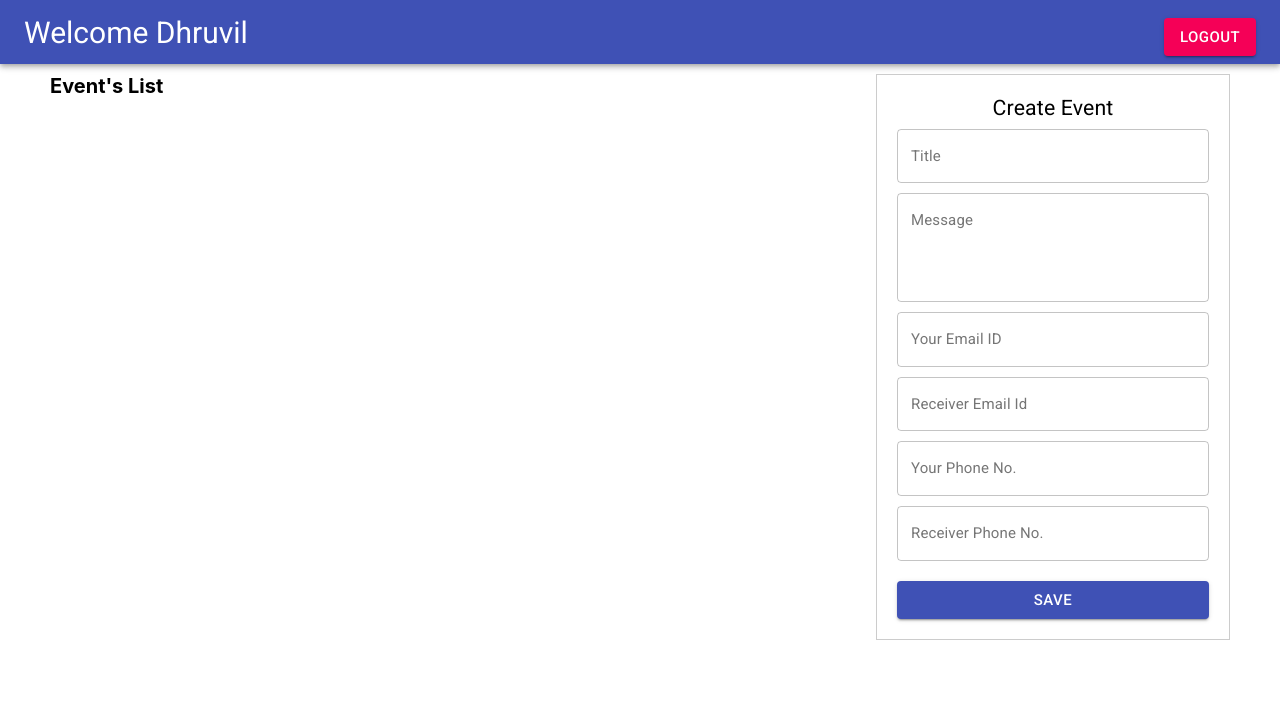
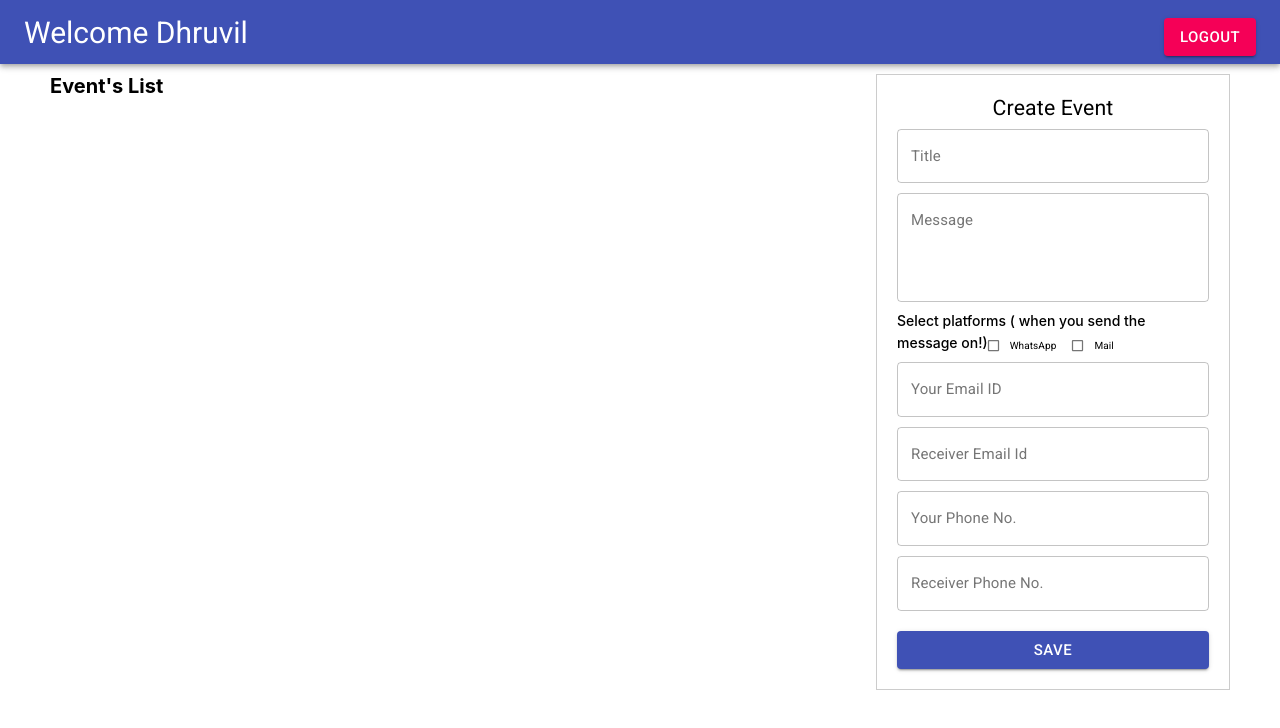
Before and after one commit to lucifer2355/event-messange, a React (Create React App) app in the folder client/: page / in a window 1280 px wide. Shown: the top 728 px of the page. Built offline with nearby package versions, Linux system fonts and the light colour scheme.

Commit message:
add check box

```diff
--- a/client/src/components/AddEventForm/AddEventForm.scss
+++ b/client/src/components/AddEventForm/AddEventForm.scss
@@ -2,4 +2,9 @@
   width: 30%;
   border: 1px solid #ccc;
   padding: 2rem;
+
+  &__typography {
+    font-size: 1.4rem;
+    font-weight: 500;
+  }
 }
--- a/client/src/components/AddEventForm/AddEventForm.tsx
+++ b/client/src/components/AddEventForm/AddEventForm.tsx
@@ -1,5 +1,11 @@
-import React from "react";
-import { Typography } from "@material-ui/core";
+import React, { useState } from "react";
+import {
+  Typography,
+  Checkbox,
+  CheckboxProps,
+  FormControlLabel,
+} from "@material-ui/core";
+import { useDispatch, useSelector } from "react-redux";
 import * as Yup from "yup";
 
 import {
@@ -8,6 +14,7 @@ import {
   SubmitButton,
 } from "../forms";
 import { AddEventValues } from "../../store/addEvent/types";
+import { RootState } from "../../store/rootReducer";
 
 const validationSchema = Yup.object().shape({
   title: Yup.string()
@@ -28,6 +35,14 @@ const validationSchema = Yup.object().shape({
 });
 
 const AddEventForm: React.FC = () => {
+  const { auth } = useSelector((state: RootState) => state);
+  const [isWhatsApp, setIsWhatsApp] = useState<boolean>(false);
+  const [isMail, setIsMail] = useState<boolean>(false);
+  const [platforms, setPlatforms] = useState([
+    { isWhatsApp: isWhatsApp },
+    { isMail: isMail },
+  ]);
+
   const initialValue: AddEventValues = {
     title: "",
     message: "",
@@ -35,7 +50,7 @@ const AddEventForm: React.FC = () => {
     emailTo: "",
     phoneNoFrom: null,
     phoneNoTo: null,
-    platforms: [{ whatsApp: false }, { email: false }],
+    platforms: platforms,
   };
 
   const handleSubmit: any = (values: AddEventValues) => {
@@ -66,6 +81,34 @@ const AddEventForm: React.FC = () => {
           rows={4}
           style={{ fontSize: "1.5rem" }}
         />
+
+        <Typography variant='inherit' className='event__form__typography'>
+          Select platforms ( when you send the message on!)
+        </Typography>
+
+        <FormControlLabel
+          control={
+            <Checkbox
+              checked={isWhatsApp}
+              onChange={() => setIsWhatsApp((preState) => !preState)}
+              name='isWhatsApp'
+              color='primary'
+            />
+          }
+          label='WhatsApp'
+        />
+        <FormControlLabel
+          control={
+            <Checkbox
+              checked={isMail}
+              onChange={() => setIsMail((preState) => !preState)}
+              name='isMail'
+              color='primary'
+            />
+          }
+          label='Mail'
+        />
+
         <FormField
           label='Your Email ID'
           name='emailFrom'
```
